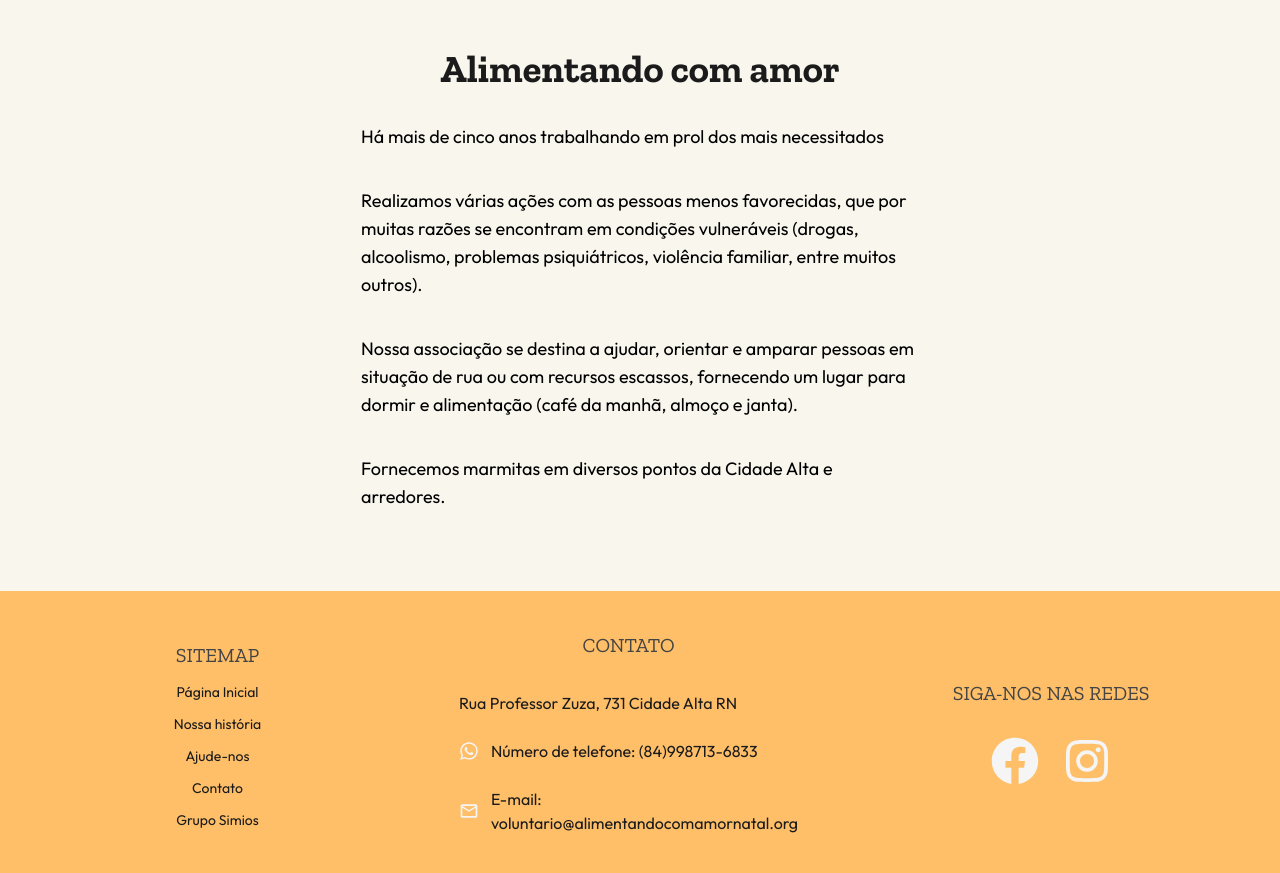
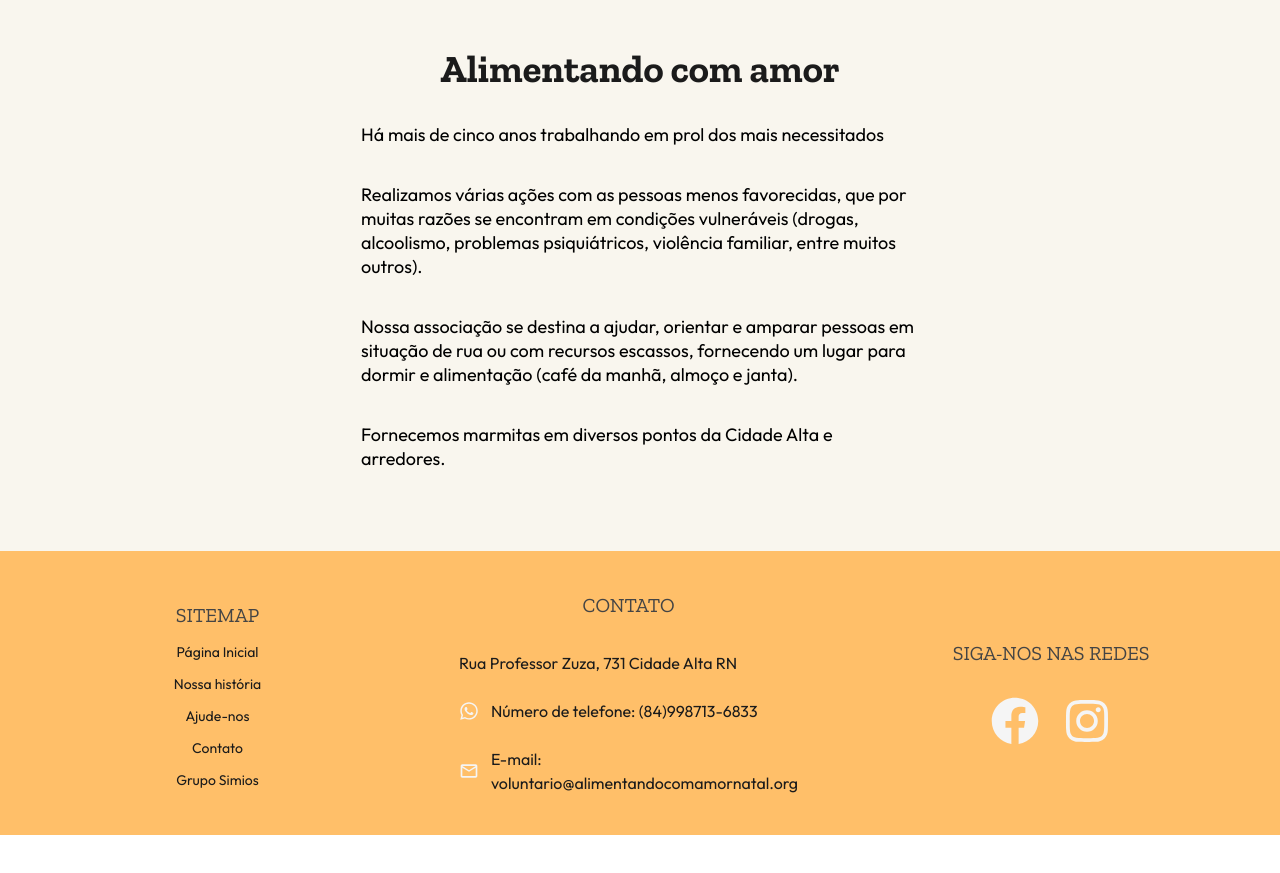
Before and after one commit to Grupo-Simios/Alimentando_Com_Amor, a Next.js app: page / in a window 1280 px wide. Shown: the part 1940-2813 px from the top of the page. After the commit the page ends 2775 px from the top, so only its background shows below. Built offline with nearby package versions, Linux system fonts and the light colour scheme.

Commit message:
REFACTOR: adding functional component (p tag)

```diff
--- a/src/app/nossa-historia/page.tsx
+++ b/src/app/nossa-historia/page.tsx
@@ -20,9 +20,7 @@ export default function OurHistory() {
   return (
     <div className={ContainerOurHistory}>
       <HeaderOurHistory />
-
       <AboutUsOurHistory />
-
       <div className="flex gap-12 flex-col justify-center items-center md:flex-col-reverse">
       <SendDonation />
       <WhoWeHelps />
--- a/src/components/home.collection/AboutAlimentandoComAmor/index.tsx
+++ b/src/components/home.collection/AboutAlimentandoComAmor/index.tsx
@@ -12,6 +12,7 @@ import { Navigation, Pagination, Scrollbar, A11y } from "swiper/modules";
 import { Swiper, SwiperSlide } from "swiper/react";
 import { urlImgdata } from "@/models/urlImgSwiper.model";
 import clsx from "clsx";
+import Paragraph from "../paragraph/paragraph";
 
 
 export const AboutAlimentandoComAmor = () =>{
@@ -34,10 +35,6 @@ export const AboutAlimentandoComAmor = () =>{
 
   )
 
-  const paragraph = clsx(
-    "font-normal text-lg",
-    "md:mb-4"
-  )
 
   const heroArticleContainer = clsx(
     "flex w-full flex-col gap-5 bg-[#F9F6EE]",
@@ -74,23 +71,24 @@ export const AboutAlimentandoComAmor = () =>{
         </h1>
 
         <article className={heroArticleContainer}>
-          <p className={`${outfitFont.className} ${paragraph}`}>
-            Há mais de cinco anos trabalhando em prol dos mais necessitados
-          </p>
-          <p className={`${outfitFont.className} ${paragraph}`}>
-            Realizamos várias ações com as pessoas menos favorecidas, que por
+
+          <Paragraph>
+          Há mais de cinco anos trabalhando em prol dos mais necessitados
+          </Paragraph>
+         <Paragraph>
+         Realizamos várias ações com as pessoas menos favorecidas, que por
             muitas razões se encontram em condições vulneráveis (drogas,
             alcoolismo, problemas psiquiátricos, violência familiar, entre
             muitos outros).
-          </p>
-          <p className={`${outfitFont.className} ${paragraph}`}>
-            Nossa associação se destina a ajudar, orientar e amparar pessoas em
+         </Paragraph>
+         <Paragraph>
+         Nossa associação se destina a ajudar, orientar e amparar pessoas em
             situação de rua ou com recursos escassos, fornecendo um lugar para
             dormir e alimentação (café da manhã, almoço e janta).
-          </p>
-          <p className={`${outfitFont.className} ${paragraph}`}>
-            Fornecemos marmitas em diversos pontos da Cidade Alta e arredores.
-          </p>
+         </Paragraph>
+         <Paragraph>
+         Fornecemos marmitas em diversos pontos da Cidade Alta e arredores.
+         </Paragraph>
         </article>
       </section>
     </>
--- /dev/null
+++ b/src/components/home.collection/paragraph/paragraph.tsx
@@ -0,0 +1,22 @@
+import { ComponentProps, ReactNode } from "react";
+import { outfitFont } from "@/assets/fonts";
+import clsx from "clsx";
+
+interface IParagraphProps extends ComponentProps<'p'> {
+  children: ReactNode;
+  boldText?: boolean;
+}
+
+export default function Paragraph({
+  children,
+  boldText,
+  ...props
+}: IParagraphProps) {
+  const paragraphClasses = clsx(
+    "text-lg md:mb-4 leading-6",
+    outfitFont.className,
+    { "font-bold": boldText }
+  );
+
+  return <p {...props} className={paragraphClasses}>{children}</p>;
+}
--- a/src/components/ourHistory.collection/aboutUs/index.tsx
+++ b/src/components/ourHistory.collection/aboutUs/index.tsx
@@ -1,5 +1,6 @@
 import { ZillaFont, outfitFont } from "@/assets/fonts";
 import clsx from "clsx";
+import Paragraph from "@/components/home.collection/paragraph/paragraph";
 
 export const AboutUsOurHistory = () => {
   const sectionAboutUs = clsx(
@@ -38,35 +39,38 @@ export const AboutUsOurHistory = () => {
   return (
     <section className={sectionAboutUs}>
       <h2 className={SubTitleWhoWeAre}>Quem somos</h2>
-      <p className={TextAboutUs}>
-        Alimentando com amor é uma associação sem fins lucrativos com mais de 5
+    <Paragraph>
+    Alimentando com amor é uma associação sem fins lucrativos com mais de 5
         anos de funcionamento. No começo, usávamos um carrinho de mão para
         distribuir marmitas à pessoas em situação de rua, sem nenhum tipo de
         apoio.
-      </p>
-      <p className={TextAboutUs}>
-        Conforme o projeto cresceu, passamos a fornecer um lugar para as pessoas
+    </Paragraph>
+   <Paragraph>
+   Conforme o projeto cresceu, passamos a fornecer um lugar para as pessoas
         tomarem banho e atenderem suas necessidades fisiológicas. Para isto,
         alugamos uma casa que contasse com banheiro externo, e adequamos os
         quartos para virarem dormitórios.
-      </p>
+   </Paragraph>
 
-      <p className={textEmphasis}>
-        Hoje, contamos com mais de 25 pessoas atendidas no local, entre
+
+    <Paragraph boldText={true}>
+    Hoje, contamos com mais de 25 pessoas atendidas no local, entre
         mulheres, crianças e homens, que contam com alimentação.
-      </p>
-      <p className={TextAboutUs}>
-        Grande parte dessas pessoas são dependentes químicos que por diversas
+    </Paragraph>
+
+    <Paragraph>
+    Grande parte dessas pessoas são dependentes químicos que por diversas
         razões se encontram sem apoio familiar ou estão longe de suas famílias.
         Mas também ajudamos pessoas vulneráveis por problemas conjugais ou
         separações.
-      </p>
-      <p className={TextAboutUs}>
-        Atualmente buscamos uma assessoria de assistência social permanente, bem
+    </Paragraph>
+
+   <Paragraph>
+   Atualmente buscamos uma assessoria de assistência social permanente, bem
         como profissionais de saúde mental e do setor jurídico, para fornecermos
         um apoio social, jurídico e psicológico que seja constante e de
         qualidade.
-      </p>
+   </Paragraph>
     </section>
   );
 };
```
Also changed, not shown: 1 other file (tests, documents, lock files or other folders).
